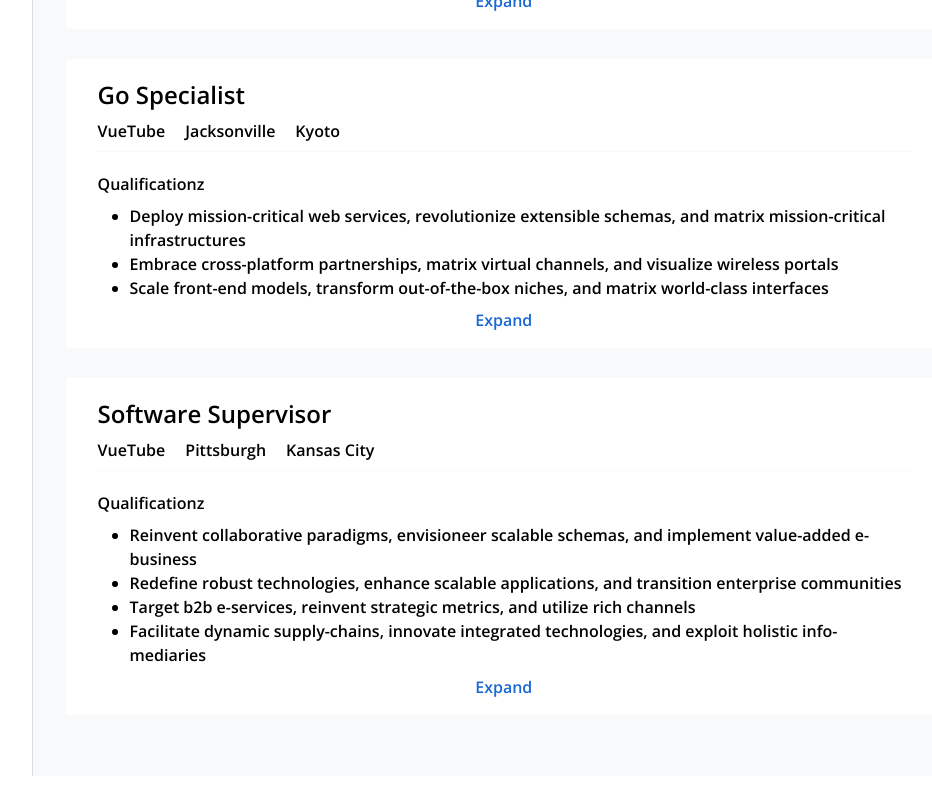
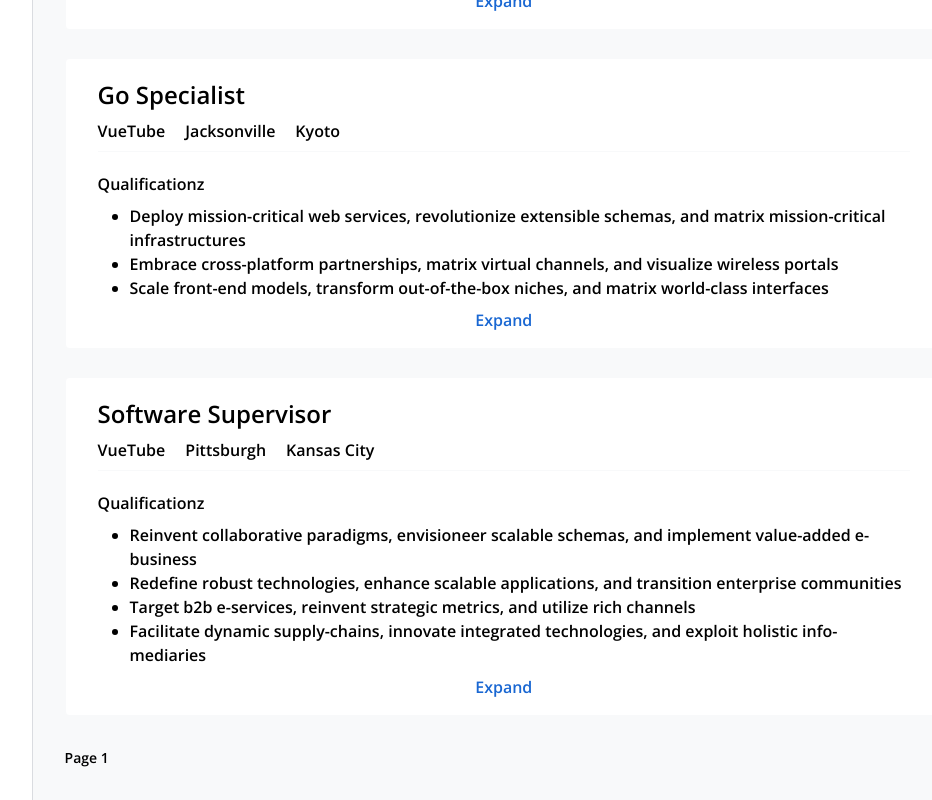
Before and after one commit to Darzwaitz/job_search_vue_app, a Vue app: page /#/jobs/results in a window 1280 px wide. Shown: the part 2806-3606 px from the top of the page, without its empty margins (305-1237 px from the left). Before the commit the page ends 3582 px from the top, so only its background shows below. Built offline with nearby package versions, Linux system fonts and the light colour scheme; data requests are answered from the project's data file; a web font is replaced by a local one.

Commit message:
displaying page number with computed property

```diff
--- a/src/components/jobresults/JobListings.vue
+++ b/src/components/jobresults/JobListings.vue
@@ -8,6 +8,11 @@
         data-test="job-listing"
       />
     </ol>
+    <div class="mt-8 mx-auto">
+      <div class="flex flex-row flex-nowrap">
+        <p class="text-sm flex-grow">Page {{ currentPage }}</p>
+      </div>
+    </div>
   </main>
 </template>
 
@@ -26,9 +31,12 @@ export default {
     };
   },
   computed: {
+    currentPage() {
+      const pageString = this.$route.query.page || "1";
+      return Number.parseInt(pageString);
+    },
     displayedJobs() {
-      const pageString = this.$route.query.page || "1";
-      const pageNumber = Number.parseInt(pageString);
+      const pageNumber = this.currentPage;
       const firstJobIndex = (pageNumber - 1) * 10;
       const lastJobIndex = pageNumber * 10;
       return this.jobs.slice(firstJobIndex, lastJobIndex);
```
